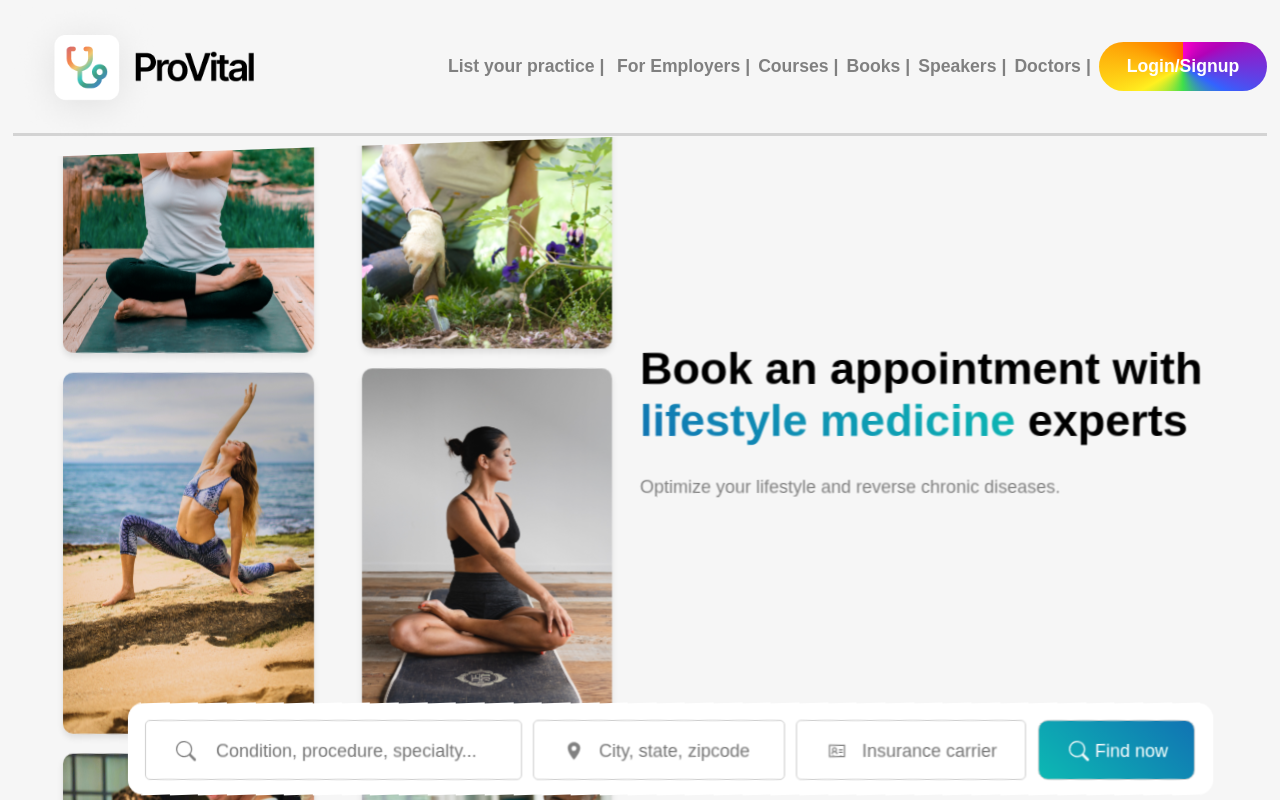
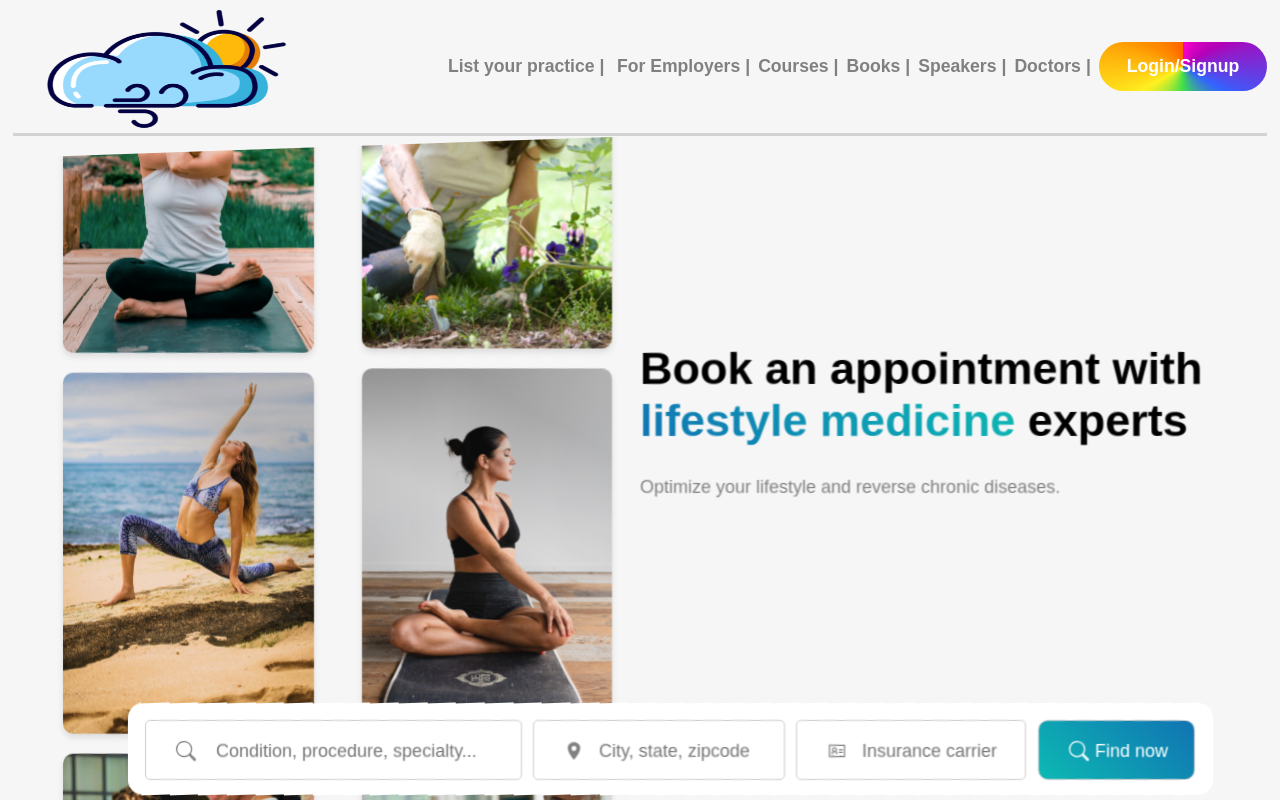
Before and after one commit to Ukashashere/Aasa_Tech._FullS, a React (Create React App) app in the folder frontend/: page / in a window 1280 px wide. Shown: the top 800 px of the page. Built offline with nearby package versions, Linux system fonts and the light colour scheme.

Commit message:
Logo Fix

```diff
--- a/frontend/src/App.scss
+++ b/frontend/src/App.scss
@@ -30,9 +30,10 @@ nav {
 }
 
 nav img {
-  max-width: 80%;
-  height: auto;
+  width: 20vw;
+  height: 25vh;
   padding-top: 2vh;
+  margin-left: 2vw;
 }
 
 .navbar-menu-container {
```
Also changed, not shown: frontend/src/Assets/Logo.png.
